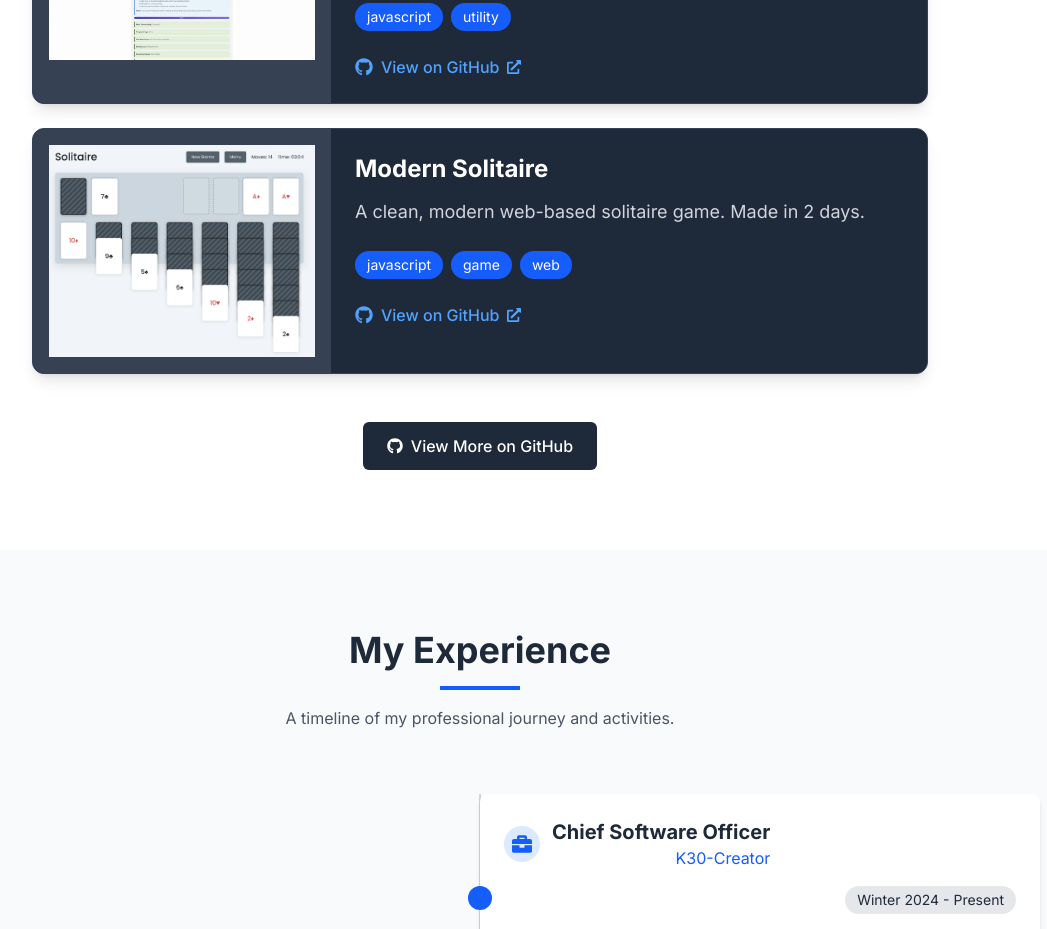
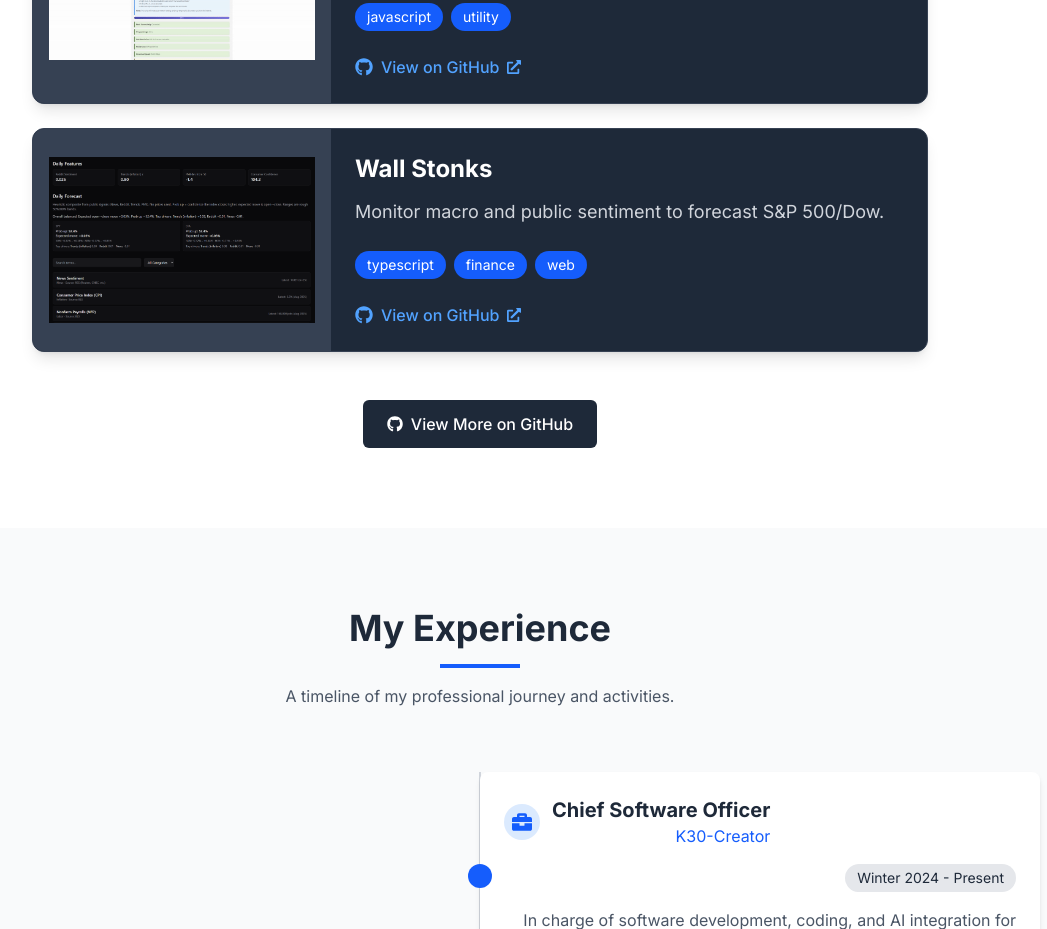
Before and after one commit to oliveripkanam/oliverip.dev, a Next.js app: page / in a window 1280 px wide. Shown: the part 4380-5309 px from the top of the page, without its empty margins (160-1207 px from the left). Built offline with nearby package versions, Linux system fonts and the light colour scheme.

Commit message:
feat(projects): replace Modern Solitaire with Wall Stonks and update MSTR Advisor link

```diff
--- a/src/components/Projects.tsx
+++ b/src/components/Projects.tsx
@@ -15,18 +15,18 @@ const Projects = () => {
       description: 'Automated MSTR advisor with daily data, live preview, and backtests.',
       image: '/images/demoscreenshot.png',
       tags: ['typescript', 'python', 'finance'],
-      github: 'https://github.com/oliveripkanam/mstr-advisor',
+      github: 'https://oliveripkanam.github.io/mstr-advisor/',
       demo: 'https://oliveripkanam.github.io/mstr-advisor/',
       featured: true,
     },
     {
       id: 1,
-      title: 'Modern Solitaire',
-      description: 'A clean, modern web-based solitaire game. Made in 2 days.',
-      image: '/images/solitare.png',
-      tags: ['javascript', 'game', 'web'],
-      github: 'https://github.com/oliveripkanam/modern-solitare',
-      demo: null,
+      title: 'Wall Stonks',
+      description: 'Monitor macro and public sentiment to forecast S&P 500/Dow.',
+      image: '/images/wallstonksicon.png',
+      tags: ['typescript', 'finance', 'web'],
+      github: 'https://oliveripkanam.github.io/wallstonks/',
+      demo: 'https://oliveripkanam.github.io/wallstonks/',
       featured: true,
     },
     {
@@ -106,7 +106,7 @@ const Projects = () => {
     projects.find(p => p.title === 'MSTR Advisor'),
     projects.find(p => p.title === 'Lemme Cafe'),
     projects.find(p => p.title === 'WiFi Fixer'),
-    projects.find(p => p.title === 'Modern Solitaire'),
+    projects.find(p => p.title === 'Wall Stonks'),
   ].filter((project): project is NonNullable<typeof project> => project !== undefined);
 
   return (
```
Also changed, not shown: public/images/wallstonksicon.png (added).
